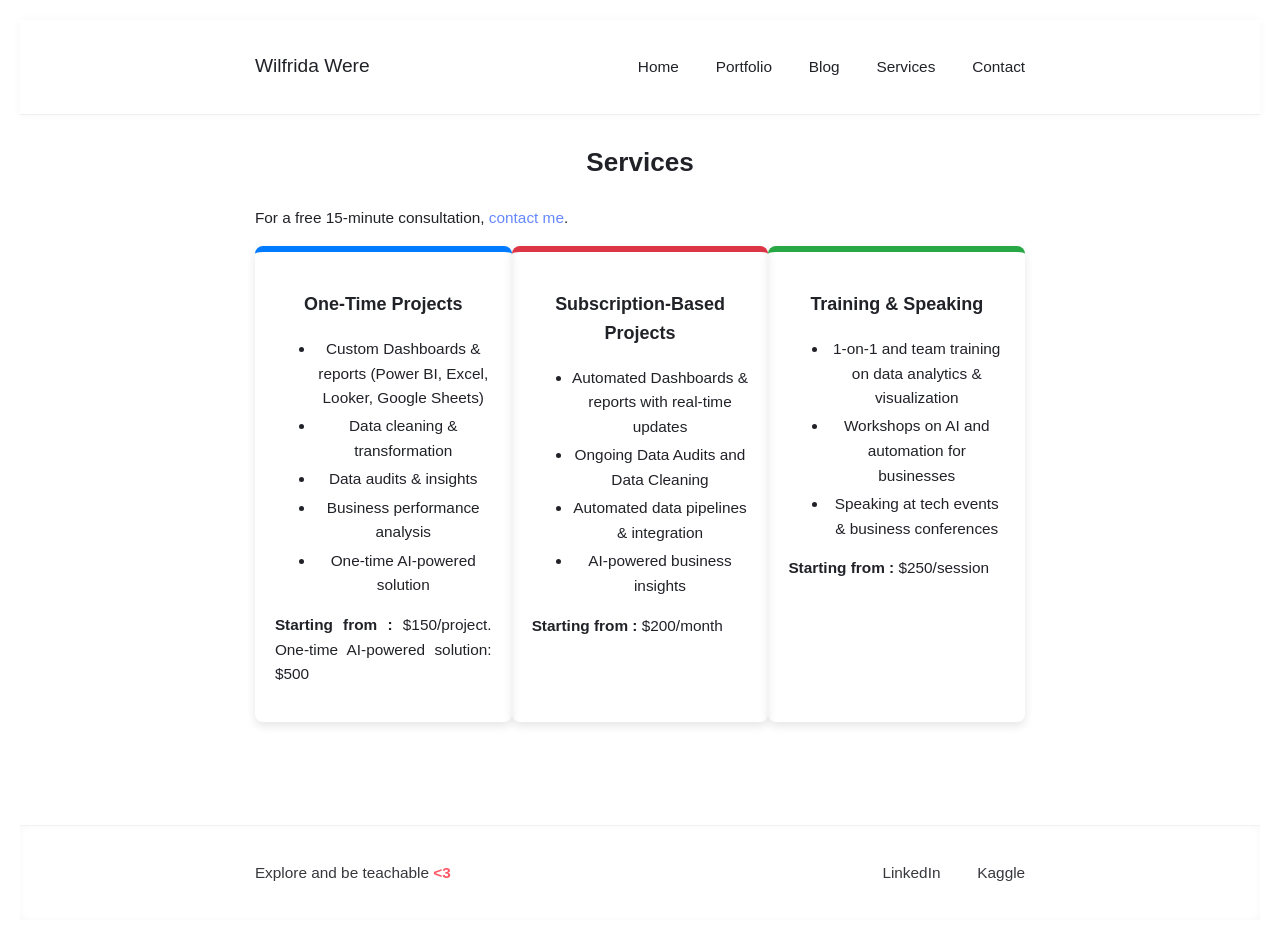
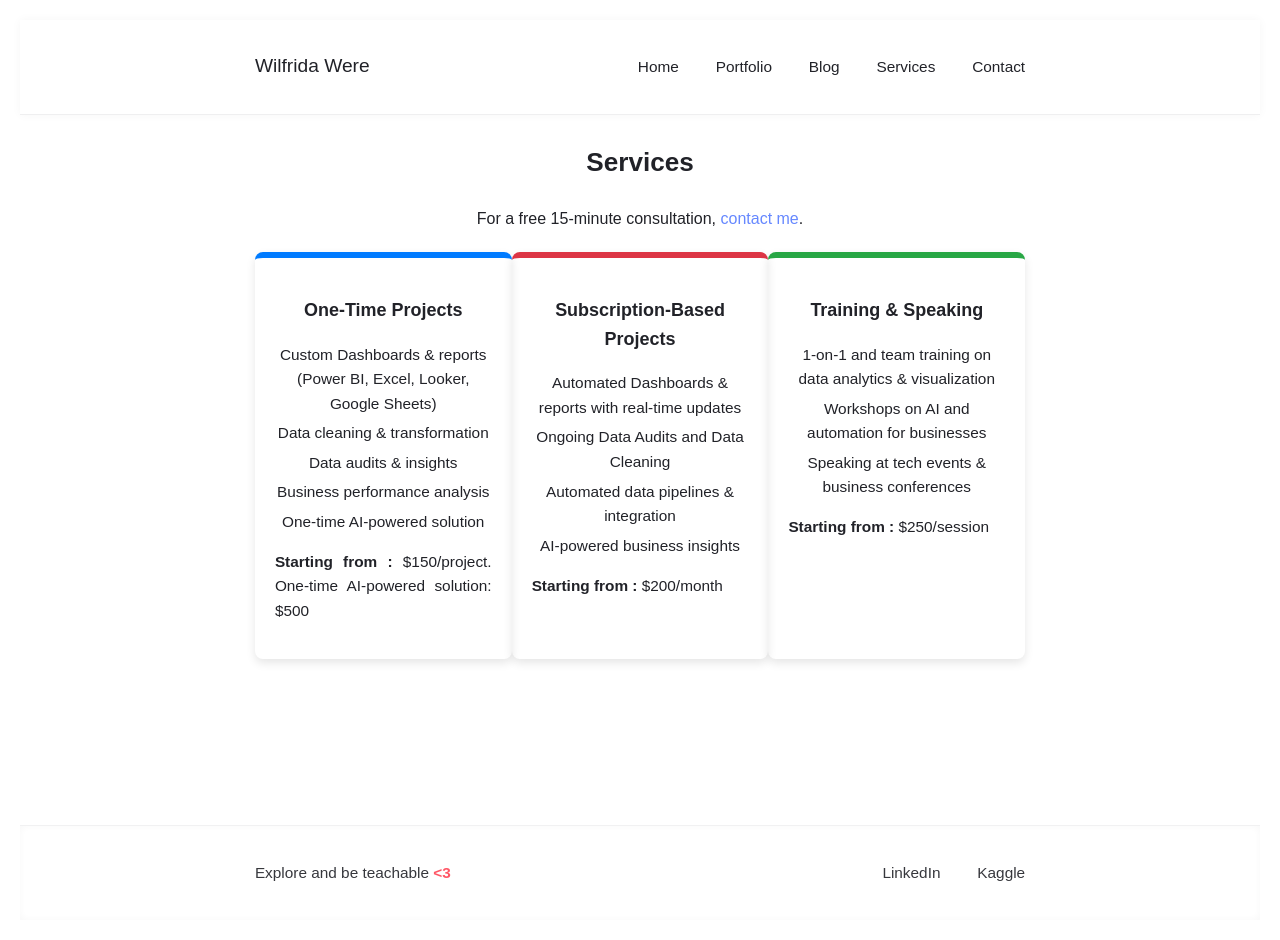
Before and after one commit to Wilfrida-Were/website, a Jekyll site: the page built from services.html, in a window 1280 px wide. Built offline with Jekyll 4.4.1, drawn with Linux system fonts in a browser that asks for light colours.

Commit message:
Update services.css

```diff
--- a/assets/css/services.css
+++ b/assets/css/services.css
@@ -46,3 +46,20 @@ h1 {
         margin-bottom: 20px;
     }
 }
+
+/* Remove bullets from lists */
+.service-box ul {
+    list-style: none; /* Removes default bullet points */
+    padding: 0; /* Removes default padding */
+}
+
+/* Optional: Add spacing between list items */
+.service-box ul li {
+    margin-bottom: 5px;
+}
+
+.consultation-note {
+    text-align: center;  /* Centers the text */
+    font-size: 16px;  /* Adjusts font size (optional) */
+    margin-bottom: 20px;  /* Adds spacing below */
+}
```
